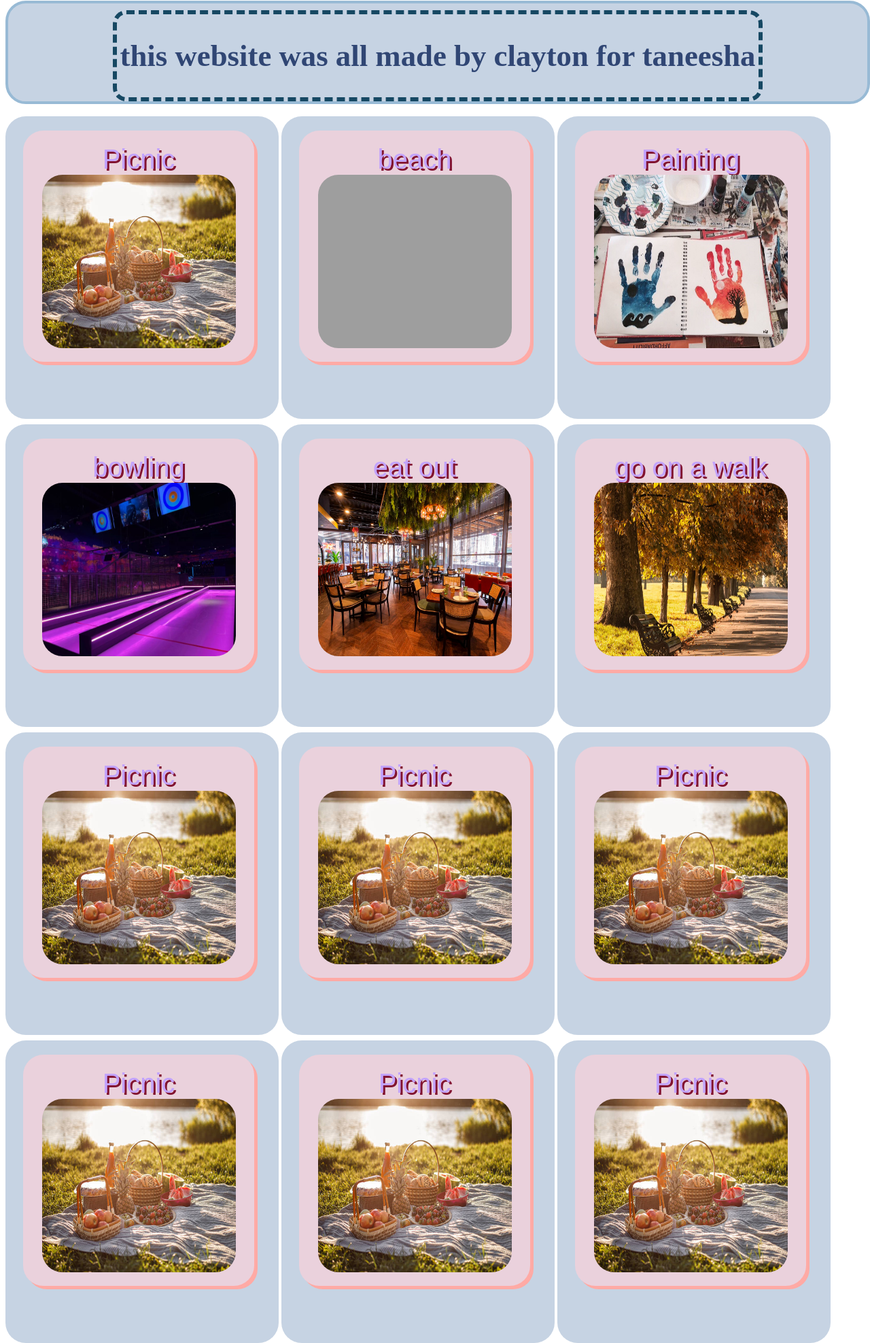
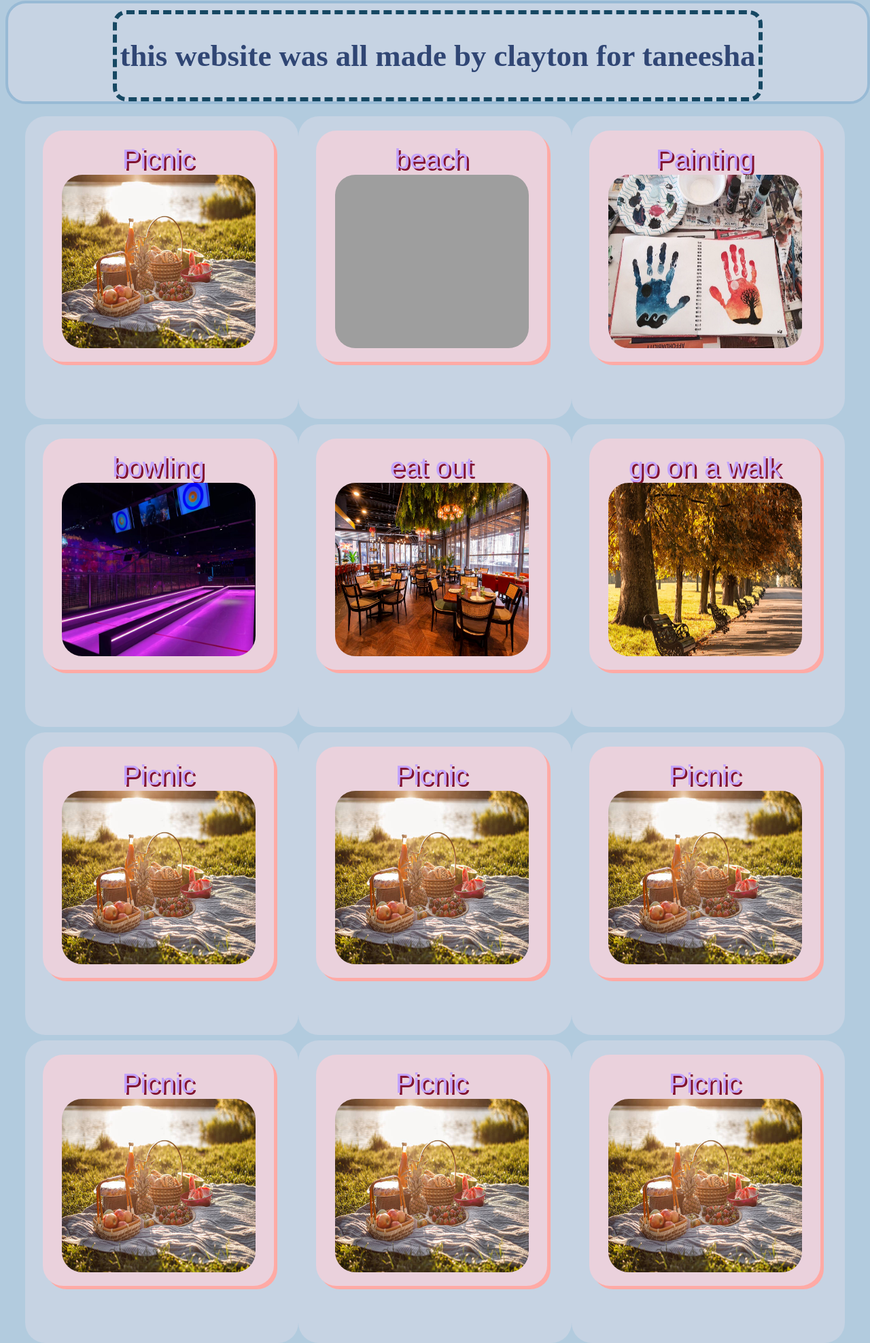
Before and after one commit to clayton263/clayton-Taneesha, a plain HTML site: page index.html in a window 1280 px wide. Shown: the part 7-1982 px from the top of the page at 68% size. Drawn offline with Linux system fonts and the light colour scheme; grey boxes are pictures that could not be loaded.

Commit message:
Update stylesheet.css

```diff
--- a/stylesheet.css
+++ b/stylesheet.css
@@ -6,6 +6,34 @@ header{
 	border-radius: 30px 30px;
 	border: 4px solid #98bad5;
 	text-align: center;
+}
+.box1{
+	width:fill;
+	background-color:;
+	display: flex;
+    justify-content: center;
+    align-items: center;
+}
+.box2{
+	width:fill;
+	background-color:;
+	display: flex;
+    justify-content: center;
+    align-items: center;
+}
+.box3{
+	width:fill;
+	background-color:;
+	display: flex;
+    justify-content: center;
+    align-items: center;
+}
+.box4{
+	width:fill;
+	background-color:;
+	display: flex;
+    justify-content: center;
+    align-items: center;
 }
 .box{
   display: inline-block;
@@ -52,3 +80,10 @@ button{
 	transition: transform 0.5s ease;
 	transform: translate(10px, 10px);
 }
+body{
+	width:fill;
+	height:fill;
+	background-color:#b2cbde;
+	border-radius: 30px 30px;
+
+}
```
